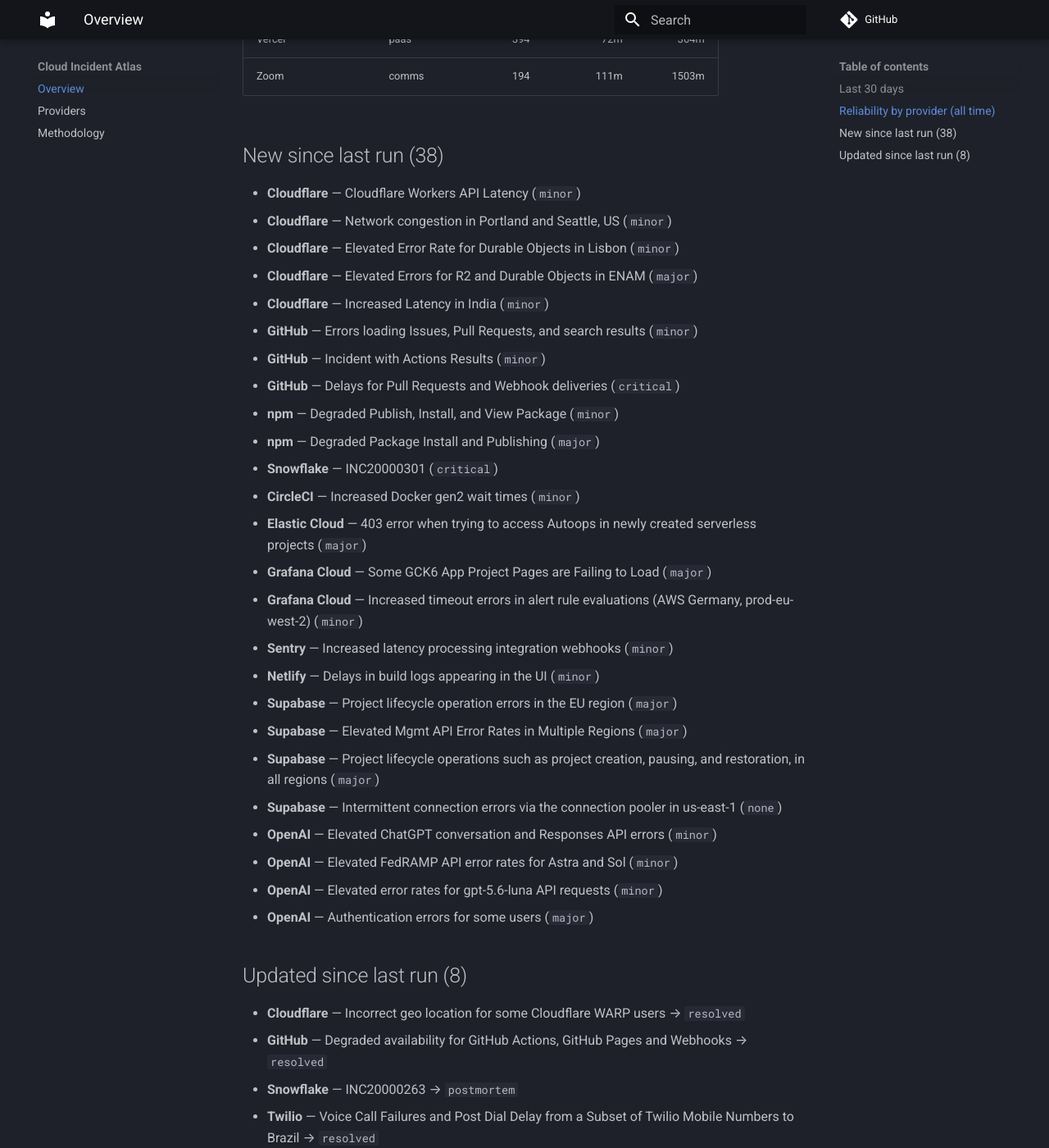
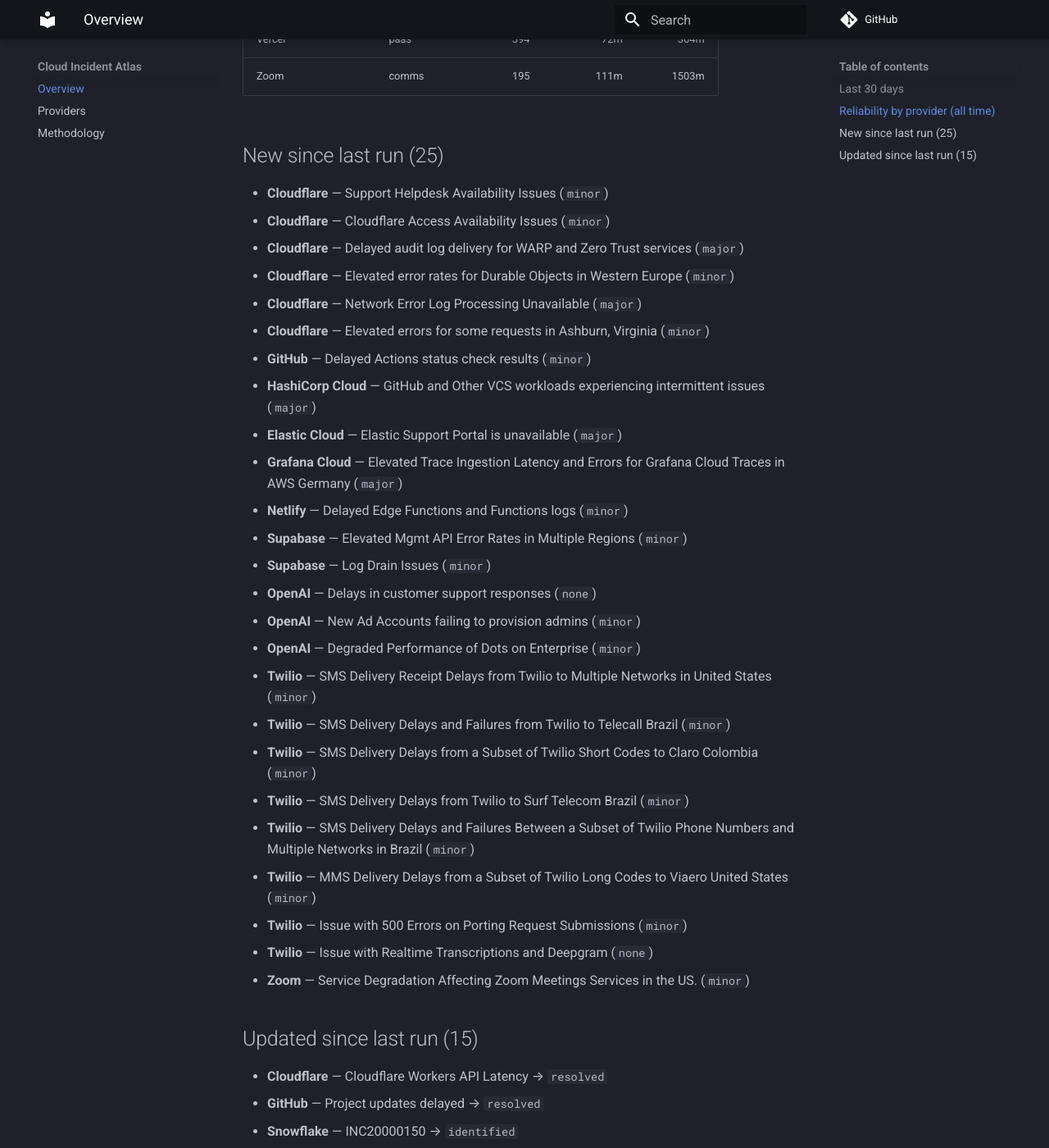
Before and after one commit to ayushgupta07xx/cloud-incident-atlas, an MkDocs documentation site: the page built from docs/index.md, in a window 1280 px wide and 1400 px high, scrolled down 1513 px. Shown: the whole window at 82% size. Built offline with MkDocs 1.6.1 and Material for MkDocs 9.7.7, drawn with Linux system fonts in a browser that asks for light colours; comment, search, counter and statistics services are not loaded; some of the changed text lies outside the part shown.

Commit message:
docs: refresh digest and charts
Regenerated from the corpus by the ingest pipeline.

Run: https://github.com/ayushgupta07xx/cloud-incident-atlas/actions/runs/39956113353

Co-authored-by: github-actions[bot] <41898282+github-actions[bot]@users.noreply.github.com>

```diff
--- a/docs/index.md
+++ b/docs/index.md
@@ -1,11 +1,11 @@
 # Cloud Incident Atlas
 
-Cross-vendor incident data for 25 providers. Corpus: **23,654 incidents**. Updated 2026-10-22.
+Cross-vendor incident data for 25 providers. Corpus: **23,679 incidents**. Updated 2026-10-23.
 
 ## Last 30 days
 
-- Incidents recorded: **496**
-- Major or worse: **76**
+- Incidents recorded: **500**
+- Major or worse: **79**
 
 ## Reliability by provider (all time)
 
@@ -15,65 +15,72 @@
 | Amazon Web Services | cloud | 79 | — | — |
 | Microsoft Azure | cloud | 1 | — | — |
 | CircleCI | devtools | 322 | 70m | 481m |
-| Cloudflare | cdn | 6794 | 239m | 507m |
+| Cloudflare | cdn | 6800 | 239m | 507m |
 | Confluent Cloud | data | 267 | 195m | 1599m |
 | Datadog | observability | 127 | 73m | 226m |
 | DigitalOcean | cloud | 510 | 144m | 571m |
 | Discord | comms | 224 | 56m | 292m |
-| Elastic Cloud | observability | 263 | 192m | 1506m |
+| Elastic Cloud | observability | 264 | 192m | 1470m |
 | Google Cloud Platform | cloud | 8 | 505m | — |
-| GitHub | devtools | 642 | 67m | 287m |
-| Grafana Cloud | observability | 787 | 93m | 1135m |
-| HashiCorp Cloud | devtools | 40 | 178m | 1647m |
+| GitHub | devtools | 643 | 67m | 298m |
+| Grafana Cloud | observability | 788 | 92m | 1135m |
+| HashiCorp Cloud | devtools | 41 | 165m | 1525m |
 | MongoDB Atlas | data | 279 | 120m | 1403m |
-| Netlify | paas | 228 | 40m | 205m |
+| Netlify | paas | 229 | 41m | 225m |
 | New Relic | observability | 108 | 63m | 311m |
 | npm | devtools | 67 | 108m | 344m |
-| OpenAI | ai | 118 | 109m | 624m |
+| OpenAI | ai | 121 | 115m | 594m |
 | Sentry | observability | 347 | 84m | 359m |
 | Snowflake | data | 209 | 118m | 594m |
-| Supabase | paas | 448 | 152m | 1294m |
-| Twilio | comms | 11159 | 270m | 1095m |
+| Supabase | paas | 450 | 150m | 1287m |
+| Twilio | comms | 11167 | 270m | 1101m |
 | Vercel | paas | 394 | 72m | 364m |
-| Zoom | comms | 194 | 111m | 1503m |
+| Zoom | comms | 195 | 111m | 1503m |
 
-## New since last run (38)
+## New since last run (25)
 
-- **Cloudflare** — Cloudflare Workers API Latency (`minor`)
-- **Cloudflare** — Network congestion in Portland and Seattle, US (`minor`)
-- **Cloudflare** — Elevated Error Rate for Durable Objects in Lisbon (`minor`)
-- **Cloudflare** — Elevated Errors for R2 and Durable Objects in ENAM (`major`)
-- **Cloudflare** — Increased Latency in India (`minor`)
-- **GitHub** — Errors loading Issues, Pull Requests, and search results (`minor`)
-- **GitHub** — Incident with Actions Results (`minor`)
-- **GitHub** — Delays for Pull Requests and Webhook deliveries (`critical`)
-- **npm** — Degraded Publish, Install, and View Package (`minor`)
-- **npm** — Degraded Package Install and Publishing (`major`)
-- **Snowflake** — INC20000301 (`critical`)
-- **CircleCI** — Increased Docker gen2 wait times (`minor`)
-- **Elastic Cloud** — 403 error when trying to access Autoops in newly created serverless projects (`major`)
-- **Grafana Cloud** — Some GCK6 App Project Pages are Failing to Load (`major`)
-- **Grafana Cloud** — Increased timeout errors in alert rule evaluations (AWS Germany, prod-eu-west-2) (`minor`)
-- **Sentry** — Increased latency processing integration webhooks (`minor`)
-- **Netlify** — Delays in build logs appearing in the UI (`minor`)
-- **Supabase** — Project lifecycle operation errors in the EU region (`major`)
-- **Supabase** — Elevated Mgmt API Error Rates in Multiple Regions (`major`)
-- **Supabase** — Project lifecycle operations such as project creation, pausing, and restoration, in all regions (`major`)
-- **Supabase** — Intermittent connection errors via the connection pooler in us-east-1 (`none`)
-- **OpenAI** — Elevated ChatGPT conversation and Responses API errors (`minor`)
-- **OpenAI** — Elevated FedRAMP API error rates for Astra and Sol (`minor`)
-- **OpenAI** — Elevated error rates for gpt-5.6-luna API requests (`minor`)
-- **OpenAI** — Authentication errors for some users (`major`)
+- **Cloudflare** — Support Helpdesk Availability Issues (`minor`)
+- **Cloudflare** — Cloudflare Access Availability Issues (`minor`)
+- **Cloudflare** — Delayed audit log delivery for WARP and Zero Trust services (`major`)
+- **Cloudflare** — Elevated error rates for Durable Objects in Western Europe (`minor`)
+- **Cloudflare** — Network Error Log Processing Unavailable (`major`)
+- **Cloudflare** — Elevated errors for some requests in Ashburn, Virginia (`minor`)
+- **GitHub** — Delayed Actions status check results (`minor`)
+- **HashiCorp Cloud** — GitHub and Other VCS workloads experiencing intermittent issues (`major`)
+- **Elastic Cloud** — Elastic Support Portal is unavailable (`major`)
+- **Grafana Cloud** — Elevated Trace Ingestion Latency and Errors for Grafana Cloud Traces in AWS Germany (`major`)
+- **Netlify** — Delayed Edge Functions and Functions logs (`minor`)
+- **Supabase** — Elevated Mgmt API Error Rates in Multiple Regions (`minor`)
+- **Supabase** — Log Drain Issues (`minor`)
+- **OpenAI** — Delays in customer support responses (`none`)
+- **OpenAI** — New Ad Accounts failing to provision admins (`minor`)
+- **OpenAI** — Degraded Performance of Dots on Enterprise (`minor`)
+- **Twilio** — SMS Delivery Receipt Delays from Twilio to Multiple Networks in United States (`minor`)
+- **Twilio** — SMS Delivery Delays and Failures from Twilio to Telecall Brazil (`minor`)
+- **Twilio** — SMS Delivery Delays from a Subset of Twilio Short Codes to Claro Colombia (`minor`)
+- **Twilio** — SMS Delivery Delays from Twilio to Surf Telecom Brazil (`minor`)
+- **Twilio** — SMS Delivery Delays and Failures Between a Subset of Twilio Phone Numbers and Multiple Networks in Brazil (`minor`)
+- **Twilio** — MMS Delivery Delays from a Subset of Twilio Long Codes to Viaero United States (`minor`)
+- **Twilio** — Issue with 500 Errors on Porting Request Submissions (`minor`)
+- **Twilio** — Issue with Realtime Transcriptions and Deepgram (`none`)
+- **Zoom** — Service Degradation Affecting Zoom Meetings Services in the US. (`minor`)
 
-## Updated since last run (8)
+## Updated since last run (15)
 
-- **Cloudflare** — Incorrect geo location for some Cloudflare WARP users → `resolved`
-- **GitHub** — Degraded availability for GitHub Actions, GitHub Pages and Webhooks → `resolved`
-- **Snowflake** — INC20000263 → `postmortem`
-- **Twilio** — Voice Call Failures and Post Dial Delay from a Subset of Twilio Mobile Numbers to Brazil → `resolved`
-- **Twilio** — SMS Delivery Delays from Twilio to Orange France → `resolved`
-- **Twilio** — Voice Call Post Dial Delay from a Subset of Twilio Phone Numbers to Israel → `identified`
-- **Twilio** — SMS Delivery Delays and Failures Between a Subset of Twilio Long Codes and Multiple Networks in Italy → `monitoring`
+- **Cloudflare** — Cloudflare Workers API Latency → `resolved`
+- **GitHub** — Project updates delayed → `resolved`
+- **Snowflake** — INC20000150 → `identified`
+- **CircleCI** — Increased Docker gen2 wait times → `postmortem`
+- **Elastic Cloud** — 403 error when trying to access Autoops in newly created serverless projects → `resolved`
+- **Twilio** — MMS Delivery Failures From A Subset Of Network Subscribers In Australia To Twilio Australia Phone Numbers → `resolved`
+- **Twilio** — Voice Call Post Dial Delay From a Subset of Twilio Phone Numbers to Israel → `resolved`
+- **Twilio** — SMS Delivery Delays and Failures from a Subset of Twilio Alphanumeric Sender IDs to Mobile China → `resolved`
+- **Twilio** — Hosted Number Verification Calls not Reaching Customers → `resolved`
+- **Twilio** — SMS Delivery Failures from United Kingdom to a Subset of Twilio Long Codes → `resolved`
+- **Twilio** — Intelligent Alerts Delivery Issues → `resolved`
+- **Twilio** — SMS Delivery Delays and Failures from Twilio to Malitel Mali → `monitoring`
+- **Twilio** — SMS Delivery Delays and Failures from Twilio Short Codes to Multiple Networks in India → `identified`
+- **Twilio** — SMS Delivery Delays and Failures between a Subset of Twilio Long Codes and Multiple Networks in Italy → `monitoring`
 - **Google Cloud Platform** — Multiple services were experiencing issues in the europe-west2 region. → `resolved`
 
 ---
```
Also changed, not shown: README.md (+10 -10 lines), docs/providers.md (+16 -16 lines), docs/img/mttr.svg, docs/img/timeline.svg.
